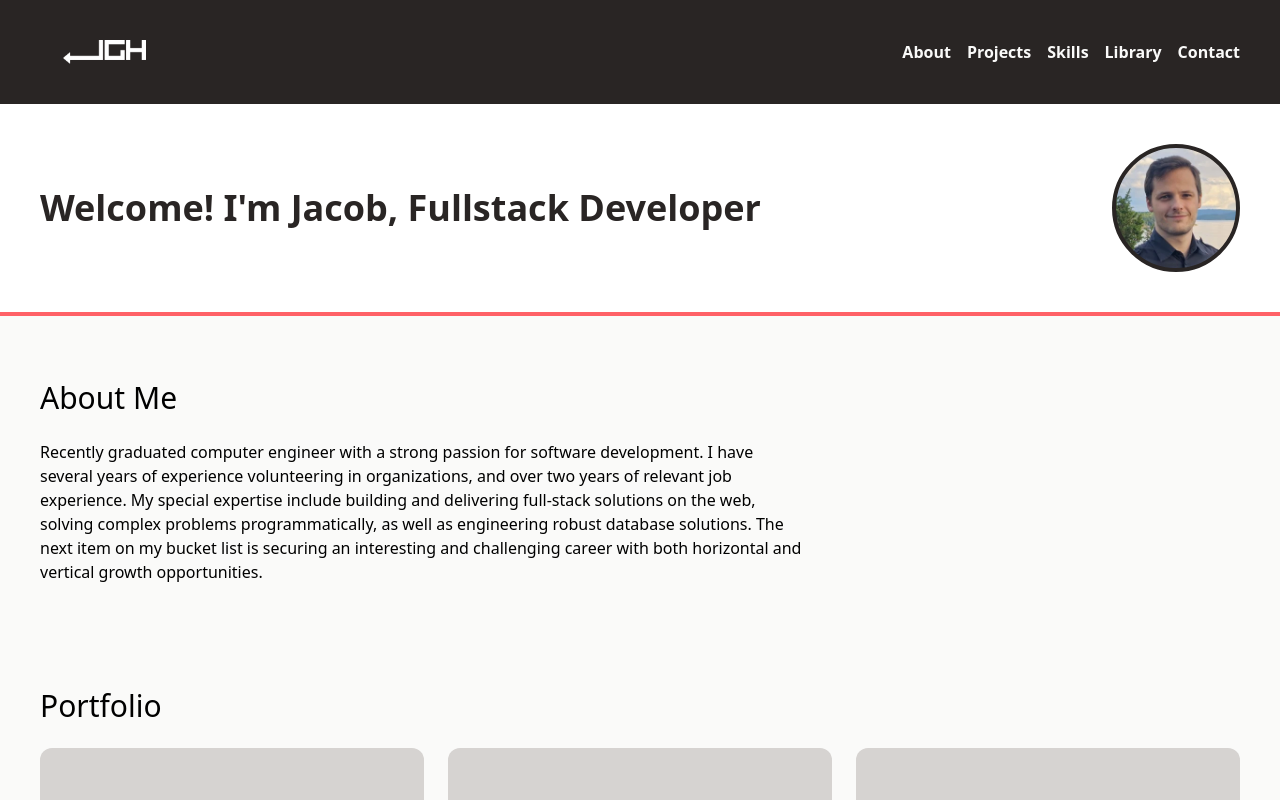
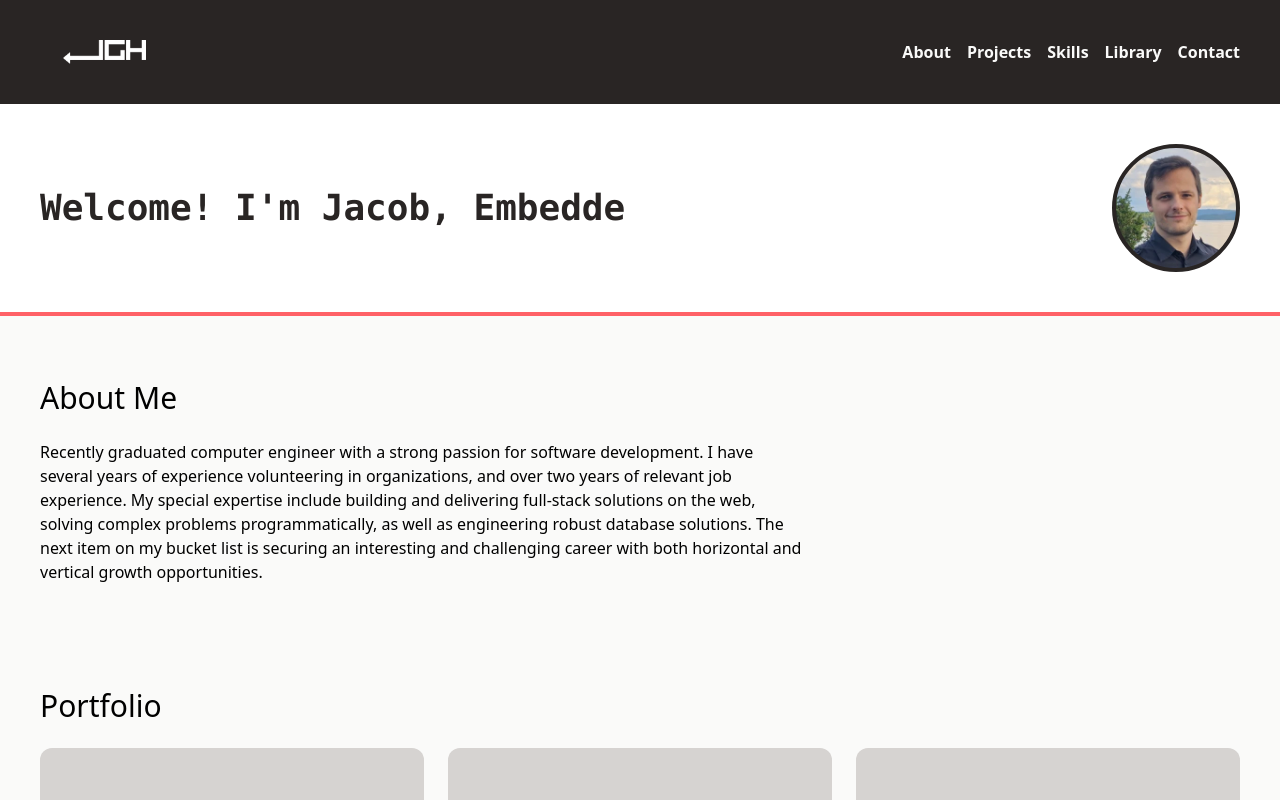
Before and after one commit to jacobg431/jacobgomezhansen.net, a React (Vite) app: page / in a window 1280 px wide. Shown: the top 800 px of the page. Built offline with nearby package versions, Linux system fonts and the light colour scheme.

Commit message:
Added typewriter animation

```diff
--- a/package.json
+++ b/package.json
@@ -18,6 +18,7 @@
         "prettier": "^3.6.2",
         "react": "^19.1.0",
         "react-dom": "^19.1.0",
+        "react-simple-typewriter": "^5.0.1",
         "tailwindcss": "^4.1.11"
     },
     "devDependencies": {
--- a/src/components/sections/header.jsx
+++ b/src/components/sections/header.jsx
@@ -1,8 +1,28 @@
-import { useState } from 'react'
+import { useMemo, useState } from 'react'
 import { motion as Motion, AnimatePresence } from 'framer-motion'
+import { useTypewriter, Cursor } from 'react-simple-typewriter'
+
 function Header() {
     const [flipped, setFlipped] = useState(false)
     const items = flipped ? ['avatar', 'text'] : ['text', 'avatar']
+
+    const avatarStyling =
+        'w-32 h-32 rounded-full border-4 bg-center bg-contain bg-[url(/src/assets/Profile-Picture-256-Px.webp)]'
+    const textStyling = 'inline-block whitespace-pre text-4xl font-mono font-bold'
+
+    const typewriterStrings = ['Software Developer', 'Embedded Programmer', 'Computer Engineer']
+    const typewriterLength = Math.max(...typewriterStrings.map((s) => s.length))
+
+    const [typewriterText] = useTypewriter({
+        words: typewriterStrings,
+        loop: true,
+        delaySpeed: 3000,
+    })
+
+    const typewriterPaddedText = useMemo(() => {
+        const padCount = typewriterLength - typewriterText.length
+        return typewriterText + '\u00A0'.repeat(padCount)
+    }, [typewriterText, typewriterLength])
 
     function onHeaderMouseOver() {
         setFlipped(true)
@@ -11,24 +31,6 @@ function Header() {
     function onHeaderMouseOut() {
         setFlipped(false)
     }
-
-    //const elements = flipped
-    //    ? [
-    //          <div key={`avatar`} className="w-32 min-w-32 h-32 min-h-32 rounded-full bg-stone-800"></div>,
-    //          <div key={`text`} className="text-4xl font-bold">
-    //              Welcome! I'm Jacob, Fullstack Developer
-    //          </div>,
-    //      ]
-    //    : [
-    //          <div key={`text`} className="text-4xl font-bold">
-    //              Welcome! I'm Jacob, Fullstack Developer
-    //          </div>,
-    //          <div key={`avatar`} className="w-32 min-w-32 h-32 min-h-32 rounded-full bg-stone-800"></div>,
-    //      ]
-
-    const avatarStyling =
-        'w-32 h-32 rounded-full border-4 bg-center bg-contain bg-[url(/src/assets/Profile-Picture-256-Px.webp)]'
-    const textStyling = 'text-4xl font-bold'
 
     return (
         <>
@@ -48,7 +50,8 @@ function Header() {
                             transition={{ duration: 0.4, ease: 'easeOut' }}
                             className={id === 'avatar' ? avatarStyling : textStyling}
                         >
-                            {id === 'text' && "Welcome! I'm Jacob, Fullstack Developer"}
+                            {id === 'text' && "Welcome! I'm Jacob, "}
+                            {id === 'text' && typewriterPaddedText}
                         </Motion.div>
                     ))}
                 </AnimatePresence>
```
Also changed, not shown: 1 other file (tests, documents, lock files or other folders).
